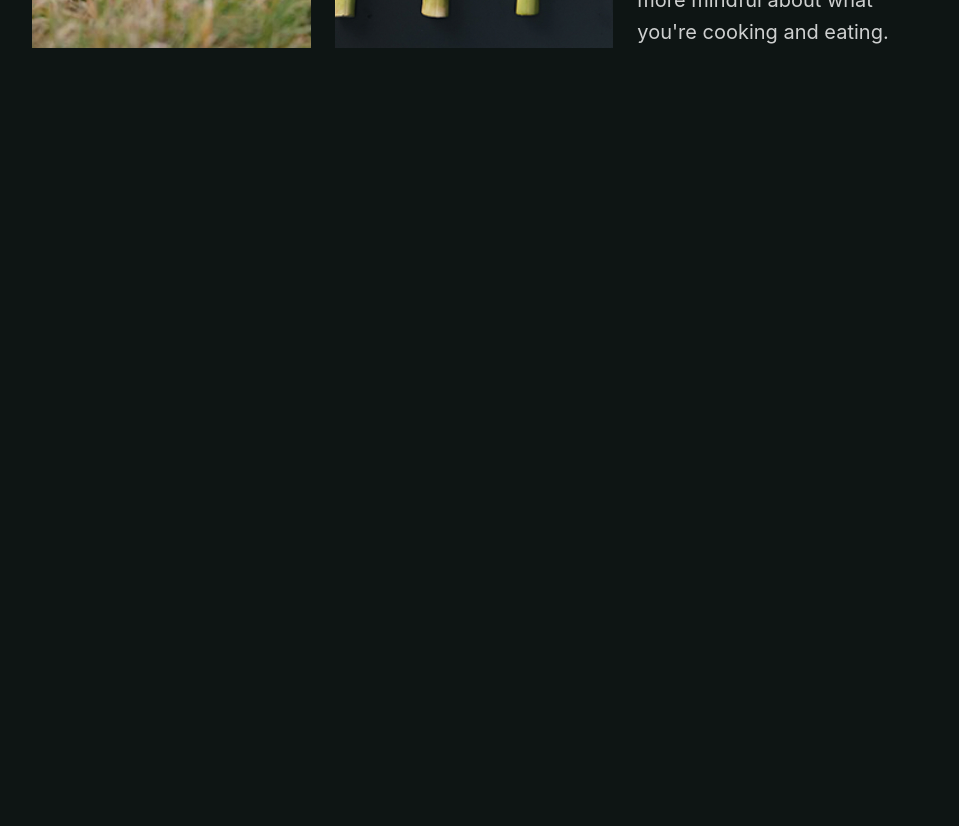
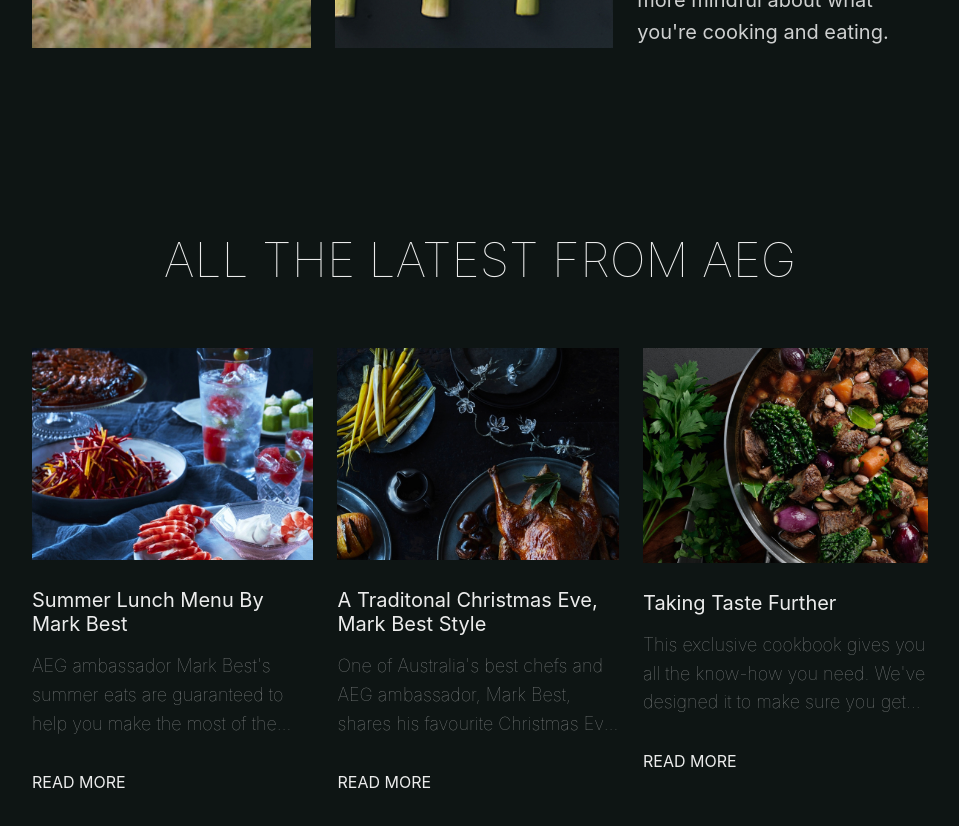
Before and after one commit to maxcarolinoIII/orchard-test, a React (Create React App) app: page / in a window 1280 px wide. Shown: the part 680-1506 px from the top of the page, without its empty margins (160-1119 px from the left). Before the commit the page ends 800 px from the top, so only its background shows below. Built offline with nearby package versions, Linux system fonts and the light colour scheme.

Commit message:
feat: add AEG latest section

```diff
--- a/src/App.js
+++ b/src/App.js
@@ -1,10 +1,19 @@
 import "./App.css";
 import { Flex } from "@chakra-ui/react";
 import BodyNeeds from "./sections/BodyNeeds";
+import AegLatest from "./sections/AegLatest";
 
 function App() {
+  const sections = [
+    { name: "BodyNeeds", component: <BodyNeeds /> },
+    { name: "AegLatest", component: <AegLatest /> },
+  ];
+
   return (
+    <>
+      {sections.map((section, index) => (
         <Flex
+          key={index}
           w={{ base: "90%", md: "80%", lg: "85%", xl: "70%" }}
           mx={"auto"}
           alignItems={"center"}
@@ -12,8 +21,10 @@ function App() {
           mt={{ base: 6, md: 12, lg: 0 }}
           h={{ base: "auto", lg: "100vh" }}
         >
-      <BodyNeeds />
+          {section.component}
         </Flex>
+      ))}
+    </>
   );
 }
 
--- a/src/sections/AegLatest.js
+++ b/src/sections/AegLatest.js
@@ -1,11 +1,54 @@
-import { Box, Heading } from "@chakra-ui/react";
+import { Box, Flex, Heading } from "@chakra-ui/react";
+import AegLink from "./AegLink";
 
 function AegLatest() {
-  const links = [];
+  const links = [
+    {
+      heading: "Summer Lunch Menu By Mark Best",
+      description:
+        "AEG ambassador Mark Best's summer eats are guaranteed to help you make the most of the warmer weather and entertaining at home.",
+      link: "#",
+      imageSrc: "/assets/aeg-latest/Image-01.jpg",
+      imageSrcSet:
+        "/assets/aeg-latest/Image-01.jpg 384w, /assets/aeg-latest/Image-01@2x.jpg 768w",
+    },
+    {
+      heading: "A Traditonal Christmas Eve, Mark Best Style",
+      description:
+        "One of Australia's best chefs and AEG ambassador, Mark Best, shares his favourite Christmas Eve menu which is sure to impress your guest.",
+      link: "#",
+      imageSrc: "/assets/aeg-latest/Image-02.jpg",
+      imageSrcSet:
+        "/assets/aeg-latest/Image-02.jpg 384w, /assets/aeg-latest/Image-02@2x.jpg 768w",
+    },
+    {
+      heading: "Taking Taste Further",
+      description:
+        "This exclusive cookbook gives you all the know-how you need. We've designed it to make sure you get the most of our products - and the best out of your food.",
+      link: "#",
+      imageSrc: "/assets/aeg-latest/Image-03.jpg",
+      imageSrcSet:
+        "/assets/aeg-latest/Image-03.jpg 384w, /assets/aeg-latest/Image-03@2x.jpg 768w",
+    },
+  ];
 
   return (
     <Box>
-      <Heading as={"h1"}>All the latest from AEG</Heading>
+      <Heading
+        as={"h1"}
+        textTransform={"uppercase"}
+        size={"2xl"}
+        fontWeight={100}
+        textAlign={"center"}
+        mb={16}
+      >
+        All the latest from AEG
+      </Heading>
+      <Flex gap={6}>
+        {links.map((link, index) => (
+          <AegLink key={index} {...link} />
+        ))}
+      </Flex>
     </Box>
   );
 }
--- /dev/null
+++ b/src/sections/AegLink.js
@@ -0,0 +1,48 @@
+import { Box, Heading, Image, Link, Text } from "@chakra-ui/react";
+
+function AegLink(props) {
+  const { heading, description, link, imageSrc, imageSrcSet } = props;
+
+  return (
+    <Link
+      href={link}
+      _hover={{ textDecoration: "none" }}
+      onClick={(event) => console.log(event.target)}
+    >
+      <Box w={"100%"} data-group>
+        <Image
+          src={imageSrc}
+          srcSet={imageSrcSet}
+          borderBottom={"4px solid transparent"}
+          _groupHover={{ borderBottom: "4px solid #D9183B" }}
+          mb={6}
+        />
+        <Heading as={"h2"} size={"md"} fontWeight={400} mb={4}>
+          {heading}
+        </Heading>
+        <Text
+          color={"whiteAlpha.600"}
+          lineHeight={"1.6"}
+          fontWeight={100}
+          fontSize={"lg"}
+          noOfLines={3}
+          mb={8}
+        >
+          {description}
+        </Text>
+        <Text
+          fontWeight={400}
+          textTransform={"uppercase"}
+          borderBottom={"2px solid transparent"}
+          _groupHover={{ borderBottom: "2px solid #D9183B" }}
+          w={"fit-content"}
+          pb={2}
+        >
+          Read More
+        </Text>
+      </Box>
+    </Link>
+  );
+}
+
+export default AegLink;
```
Lines whose indentation alone changed are shown as unchanged.
